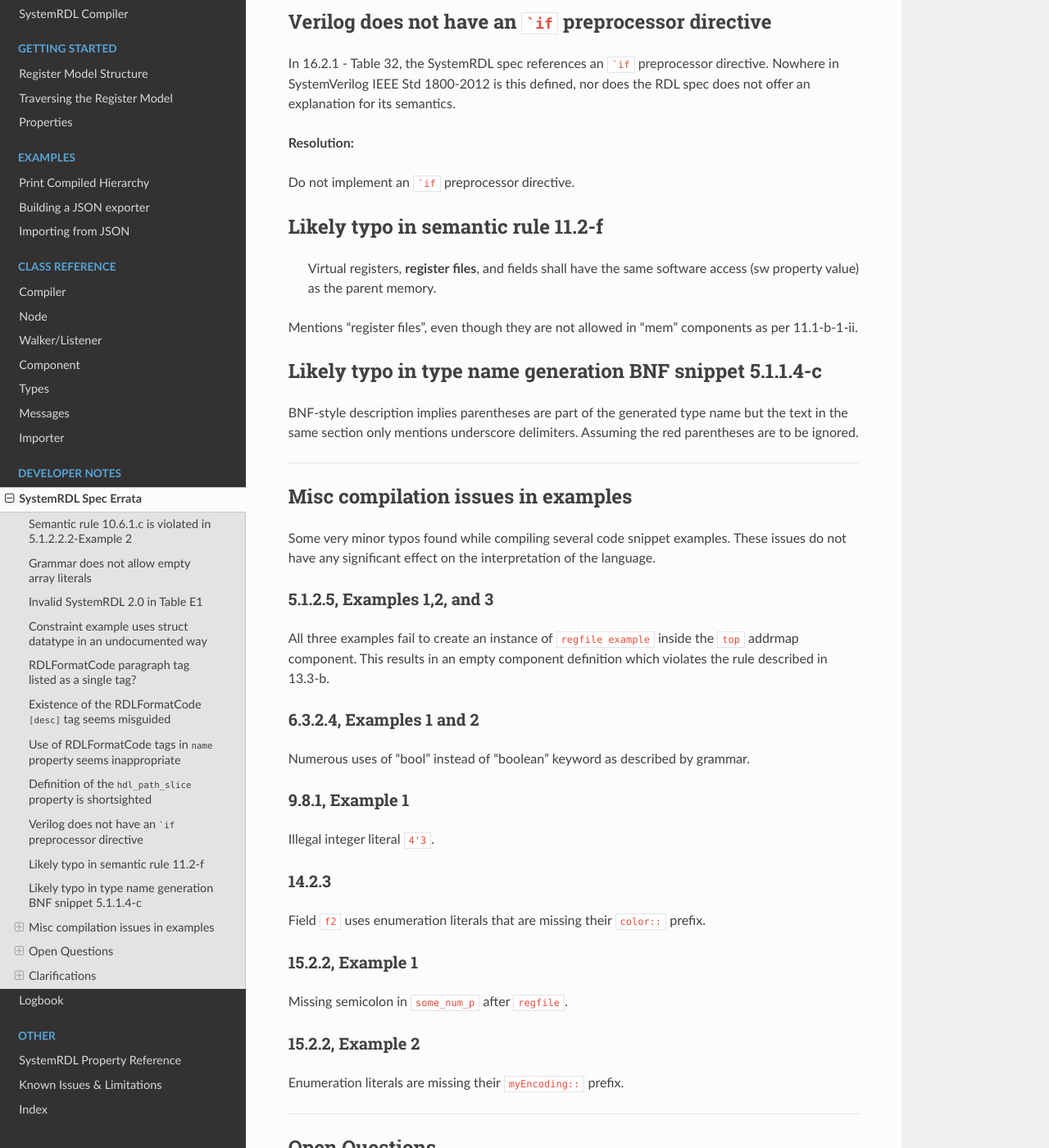
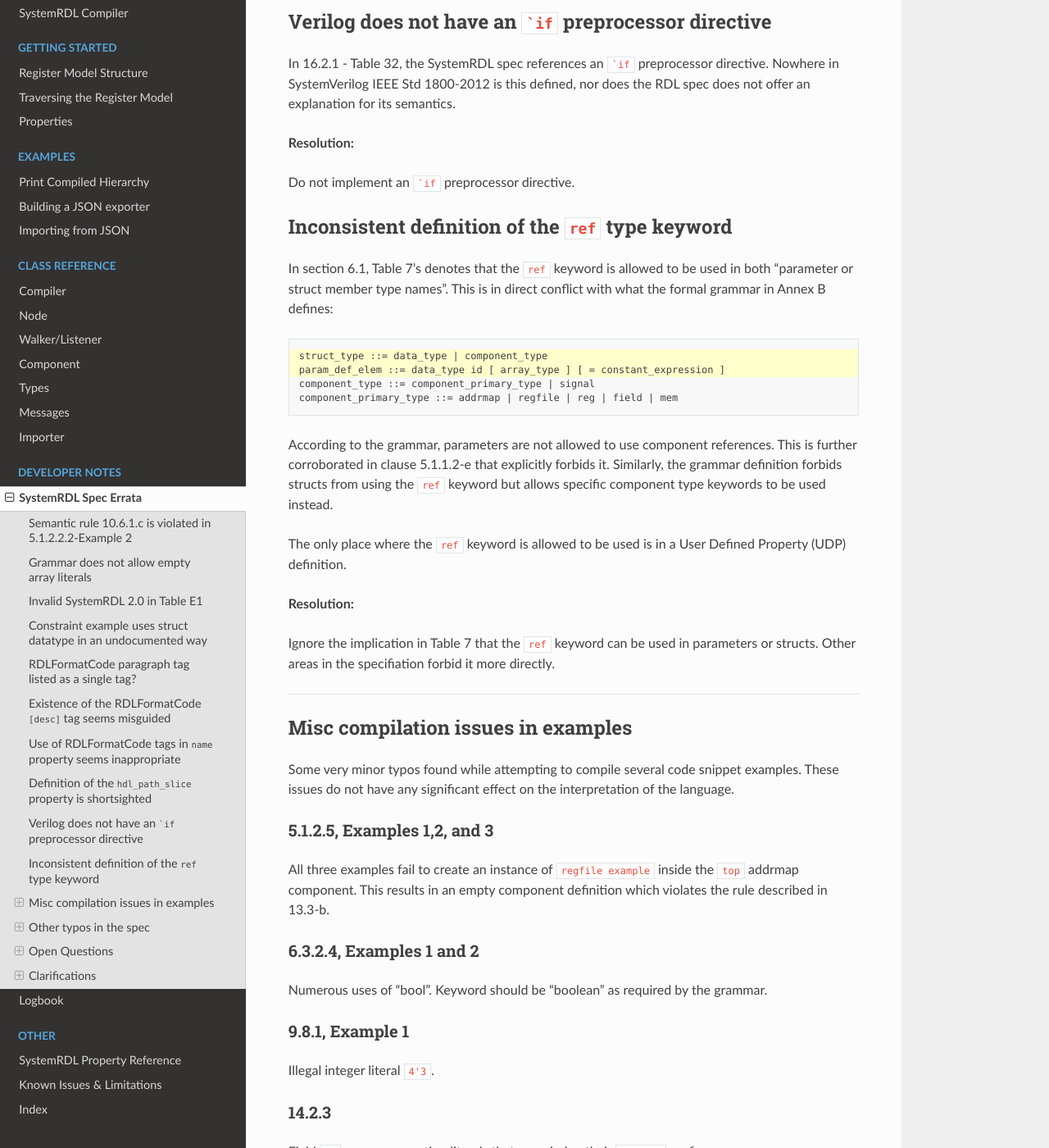
Before and after one commit to SystemRDL/systemrdl-compiler, a Sphinx documentation site: the page built from docs/dev_notes/rdl_spec_errata.rst, in a window 1280 px wide and 1400 px high, scrolled down 4198 px. Shown: the whole window at 82% size. Built offline with Sphinx 7.4.7 and the Read the Docs theme 2.0.0, drawn with Linux system fonts in a browser that asks for light colours; some of the changed text lies outside the part shown.

Commit message:
Add errata note about inconsistent use of the 'ref' keyword. #100

```diff
--- a/docs/dev_notes/rdl_spec_errata.rst
+++ b/docs/dev_notes/rdl_spec_errata.rst
@@ -10,6 +10,7 @@
 
 For each issue, I include the resolved interpretation that is used in this
 project.
+
 
 
 Semantic rule 10.6.1.c is violated in 5.1.2.2.2-Example 2
@@ -138,6 +139,7 @@
 Implement paragraph tag as an open/close pair.
 
 
+
 .. _dev_notes-errata-rdlfc_desc:
 
 Existence of the RDLFormatCode ``[desc]`` tag seems misguided
@@ -223,8 +225,91 @@
 
 
 
-Likely typo in semantic rule 11.2-f
+Inconsistent definition of the ``ref`` type keyword
+---------------------------------------------------
+
+In section 6.1, Table 7's denotes that the ``ref`` keyword is allowed to be used in
+both "parameter or struct member type names". This is in direct conflict with
+what the formal grammar in Annex B defines:
+
+.. code-block:: text
+    :emphasize-lines: 1,2
+
+    struct_type ::= data_type | component_type
+    param_def_elem ::= data_type id [ array_type ] [ = constant_expression ]
+    component_type ::= component_primary_type | signal
+    component_primary_type ::= addrmap | regfile | reg | field | mem
+
+According to the grammar, parameters are not allowed to use component references.
+This is further corroborated in clause 5.1.1.2-e that explicitly forbids it.
+Similarly, the grammar definition forbids structs from using the ``ref`` keyword
+but allows specific component type keywords to be used instead.
+
+The only place where the ``ref`` keyword is allowed to be used is in a User
+Defined Property (UDP) definition.
+
+**Resolution:**
+
+Ignore the implication in Table 7 that the ``ref`` keyword can be used in parameters
+or structs. Other areas in the specifiation forbid it more directly.
+
+
+
+--------------------------------------------------------------------------------
+
+Misc compilation issues in examples
 -----------------------------------
+Some very minor typos found while attempting to compile several code snippet examples.
+These issues do not have any significant effect on the interpretation of the
+language.
+
+
+
+5.1.2.5, Examples 1,2, and 3
+^^^^^^^^^^^^^^^^^^^^^^^^^^^^
+All three examples fail to create an instance of ``regfile example`` inside
+the ``top`` addrmap component. This results in an empty component definition
+which violates the rule described in 13.3-b.
+
+
+
+6.3.2.4, Examples 1 and 2
+^^^^^^^^^^^^^^^^^^^^^^^^^
+Numerous uses of "bool". Keyword should be "boolean" as required by the grammar.
+
+
+
+9.8.1, Example 1
+^^^^^^^^^^^^^^^^
+Illegal integer literal ``4'3``.
+
+
+
+14.2.3
+^^^^^^
+Field ``f2`` uses enumeration literals that are missing their ``color::`` prefix.
+
+
+
+15.2.2, Example 1
+^^^^^^^^^^^^^^^^^
+Missing semicolon in ``some_num_p`` after ``regfile``.
+
+
+
+15.2.2, Example 2
+^^^^^^^^^^^^^^^^^
+Enumeration literals are missing their ``myEncoding::`` prefix.
+
+
+
+--------------------------------------------------------------------------------
+
+Other typos in the spec
+-----------------------
+
+Typo in semantic rule 11.2-f
+^^^^^^^^^^^^^^^^^^^^^^^^^^^^^^^^^^^
 
     Virtual registers, **register files**, and fields shall have the same
     software access (sw property value) as the parent memory.
@@ -234,8 +319,8 @@
 
 
 
-Likely typo in type name generation BNF snippet 5.1.1.4-c
----------------------------------------------------------
+Typo in type name generation BNF snippet 5.1.1.4-c
+^^^^^^^^^^^^^^^^^^^^^^^^^^^^^^^^^^^^^^^^^^^^^^^^^^
 
 BNF-style description implies parentheses are part of the generated type name
 but the text in the same section only mentions underscore delimiters.
@@ -244,43 +329,9 @@
 
 --------------------------------------------------------------------------------
 
-Misc compilation issues in examples
------------------------------------
-Some very minor typos found while compiling several code snippet examples.
-These issues do not have any significant effect on the interpretation of the
-language.
-
-5.1.2.5, Examples 1,2, and 3
-^^^^^^^^^^^^^^^^^^^^^^^^^^^^
-All three examples fail to create an instance of ``regfile example`` inside
-the ``top`` addrmap component. This results in an empty component definition
-which violates the rule described in 13.3-b.
-
-6.3.2.4, Examples 1 and 2
-^^^^^^^^^^^^^^^^^^^^^^^^^
-Numerous uses of "bool" instead of "boolean" keyword as described by grammar.
-
-9.8.1, Example 1
-^^^^^^^^^^^^^^^^
-Illegal integer literal ``4'3``.
-
-14.2.3
-^^^^^^
-Field ``f2`` uses enumeration literals that are missing their ``color::`` prefix.
-
-15.2.2, Example 1
-^^^^^^^^^^^^^^^^^
-Missing semicolon in ``some_num_p`` after ``regfile``.
-
-15.2.2, Example 2
-^^^^^^^^^^^^^^^^^
-Enumeration literals are missing their ``myEncoding::`` prefix.
-
-
---------------------------------------------------------------------------------
-
 Open Questions
 --------------
+
 
 
 User-defined property's "type" attribute can not be "signal"?
@@ -349,6 +400,8 @@
 should affect a component's generated type name.
 
 See :ref:`dpa_type_generation` notes for more details.
+
+
 
 Precedence of ``hwclr`` and ``hwset`` at runtime
 ^^^^^^^^^^^^^^^^^^^^^^^^^^^^^^^^^^^^^^^^^^^^^^^^
@@ -393,6 +446,7 @@
 
 If either property is set to a boolean ``true``, then an input signal is inferred,
 which controls software's ability to write the field.
+
 
 
 Property "Ref Targets"
```
Also changed, not shown: other parts of docs/dev_notes/rdl_spec_errata.rst (+3 -3 lines).
